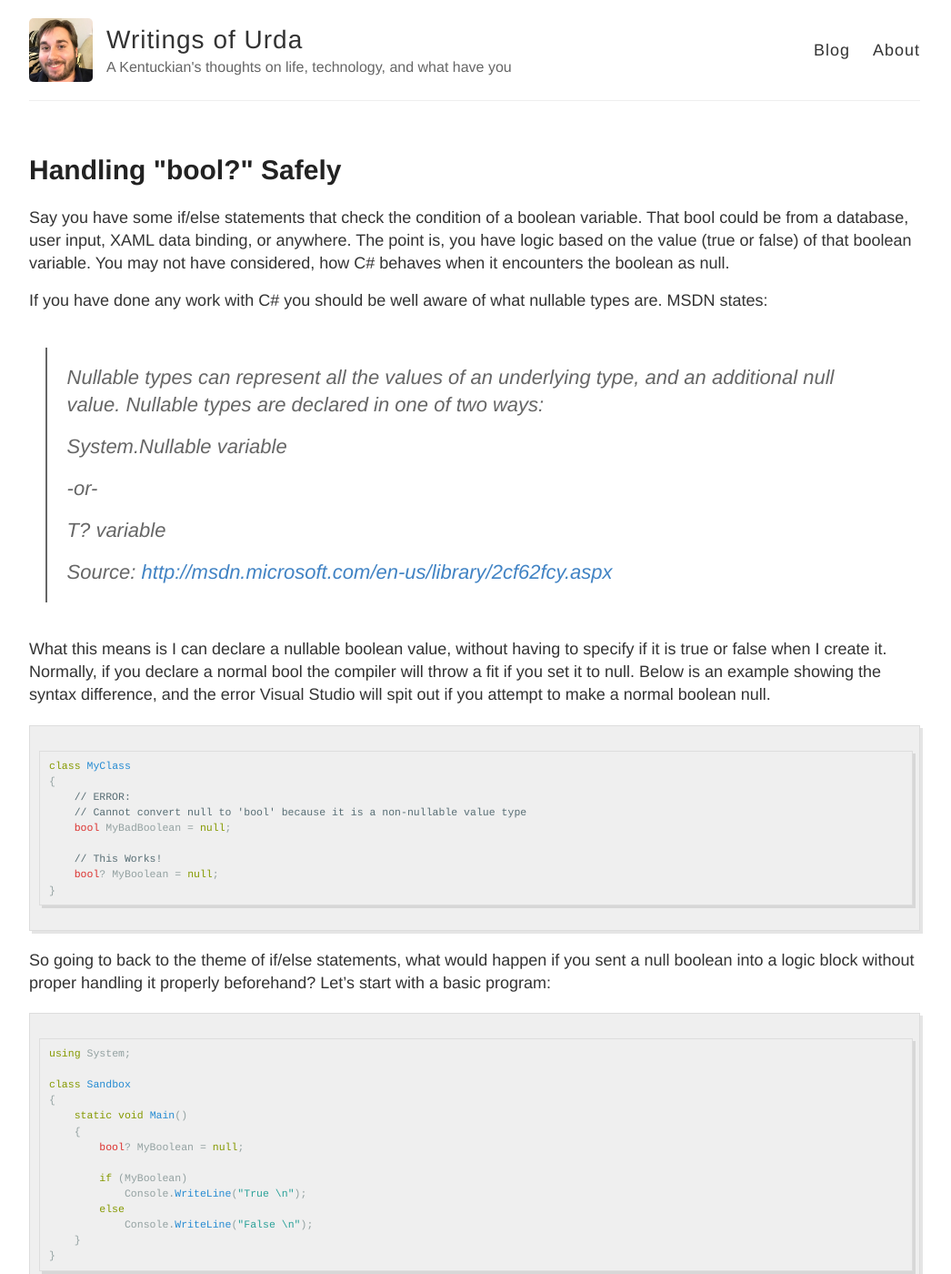
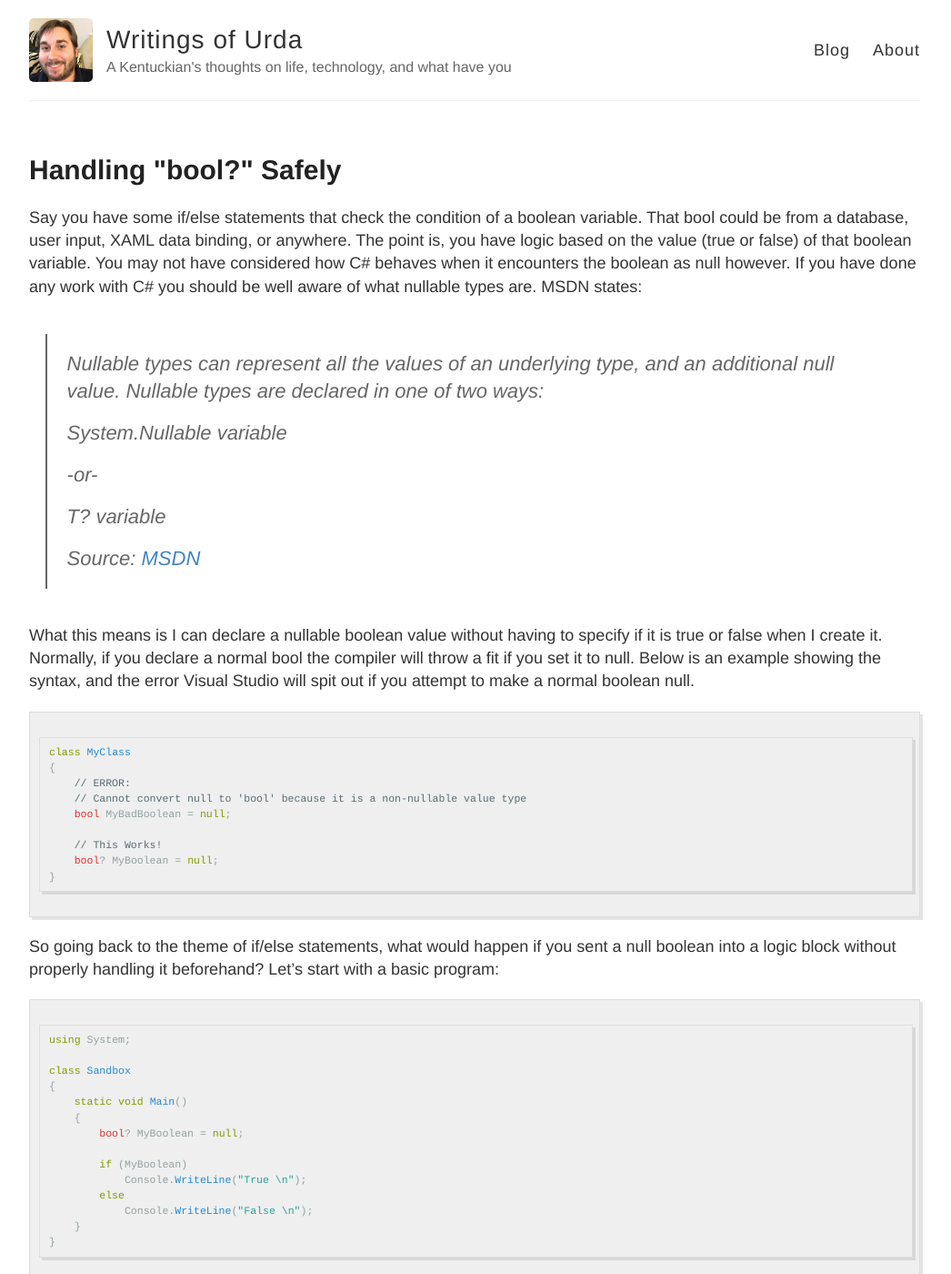
Before and after one commit to urda/website, a Jekyll site: the page built from _posts/2010-10-12-handling-bool-safely.md, in a window 1280 px wide and 1400 px high. Shown: the whole window at 91% size, without its empty margins (118-1164 px from the left). Built offline with Jekyll 4.4.1, drawn with Linux system fonts in a browser that asks for light colours; Markdown is read by kramdown in place of the engine named in the settings; some of the changed text lies outside the part shown.

Commit message:
80 char col

````diff
--- a/_posts/2010-10-12-handling-bool-safely.md
+++ b/_posts/2010-10-12-handling-bool-safely.md
@@ -10,11 +10,16 @@
   - Co-Op
   - Programming
 ---
-Say you have some if/else statements that check the condition of a boolean variable. That bool could be from a database, user input, XAML data binding, or anywhere. The point is, you have logic based on the value (true or false) of that boolean variable. You may not have considered, how C# behaves when it encounters the boolean as null.
 
-If you have done any work with C# you should be well aware of what nullable types are. MSDN states:
+Say you have some if/else statements that check the condition of a boolean
+variable. That bool could be from a database, user input, XAML data binding, or
+anywhere. The point is, you have logic based on the value (true or false) of
+that boolean variable. You may not have considered how C# behaves when it
+encounters the boolean as null however. If you have done any work with C# you
+should be well aware of what nullable types are. MSDN states:
 
-> Nullable types can represent all the values of an underlying type, and an additional null value. Nullable types are declared in one of two ways:
+> Nullable types can represent all the values of an underlying type, and an
+> additional null value. Nullable types are declared in one of two ways:
 >
 > System.Nullable variable
 >
@@ -22,10 +27,13 @@
 >
 > T? variable
 >
-> Source: <a href="http://msdn.microsoft.com/en-us/library/2cf62fcy.aspx" class="external external_icon" target="_blank">http://msdn.microsoft.com/en-us/library/2cf62fcy.aspx</a>
+> Source: [MSDN](http://msdn.microsoft.com/en-us/library/2cf62fcy.aspx)
 
-What this means is I can declare a nullable boolean value, without having to specify if it is true or false when I create it.
-Normally, if you declare a normal bool the compiler will throw a fit if you set it to null. Below is an example showing the syntax difference, and the error Visual Studio will spit out if you attempt to make a normal boolean null.
+What this means is I can declare a nullable boolean value without having to
+specify if it is true or false when I create it. Normally, if you declare a
+normal bool the compiler will throw a fit if you set it to null. Below is an
+example showing the syntax, and the error Visual Studio will spit out
+if you attempt to make a normal boolean null.
 
 ```csharp
 class MyClass
@@ -39,7 +47,9 @@
 }
 ```
 
-So going to back to the theme of if/else statements, what would happen if you sent a null boolean into a logic block without proper handling it properly beforehand? Let's start with a basic program:
+So going back to the theme of if/else statements, what would happen if you
+sent a null boolean into a logic block without properly handling it
+beforehand? Let's start with a basic program:
 
 ```csharp
 using System;
@@ -93,4 +115,7 @@
 */
 ```
 
-Pretty straight forward! This could be a serious issue you will need to handle if you are using anything such as dynamic types with logic statements. The compiler will be unable to catch instances of the sort, and you'll need to account for null booleans if so.
+Pretty straight forward! This could be a serious issue you will need to handle
+if you are using anything such as dynamic types with logic statements. The
+compiler will be unable to catch instances of the sort, and you'll need to
+account for null booleans if so.
````
Also changed, not shown: other parts of _posts/2010-10-12-handling-bool-safely.md (+15 -3 lines).
